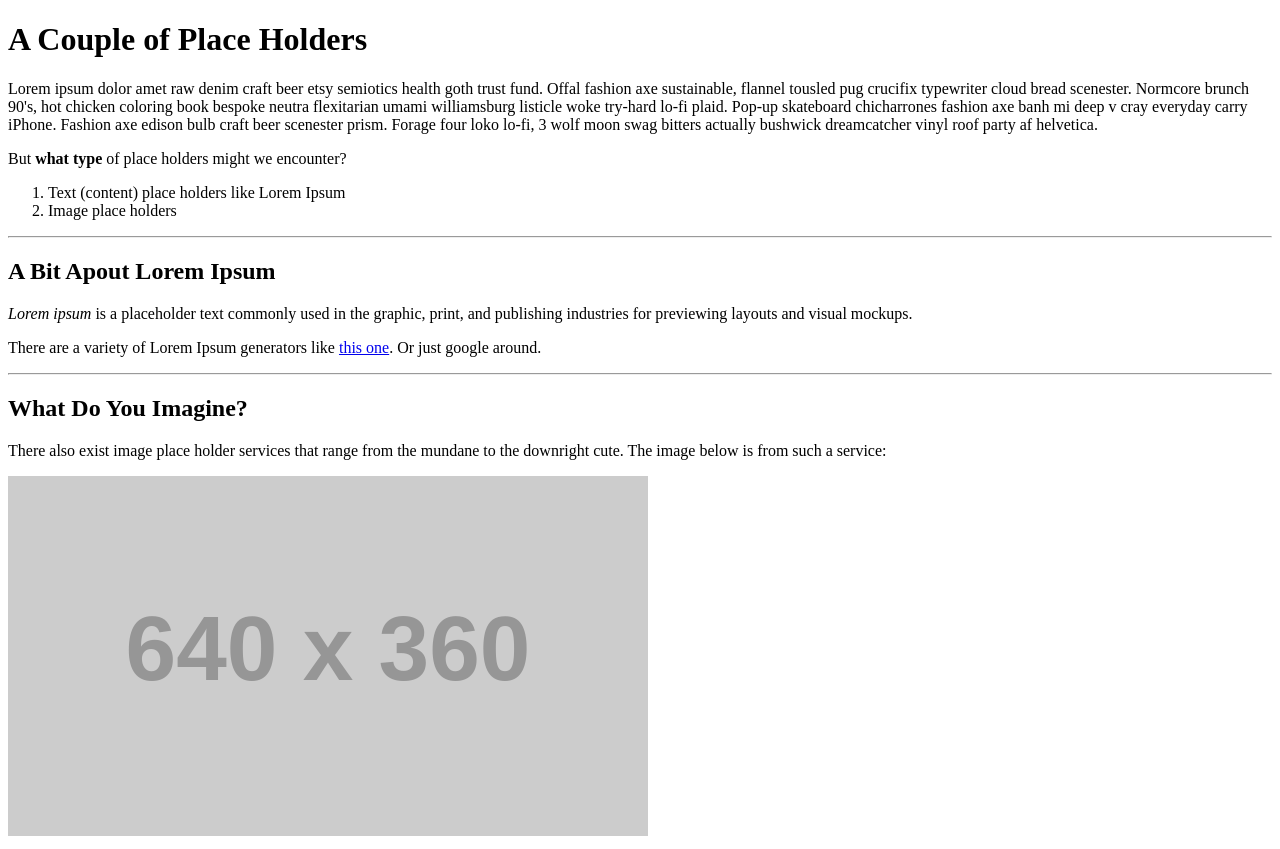
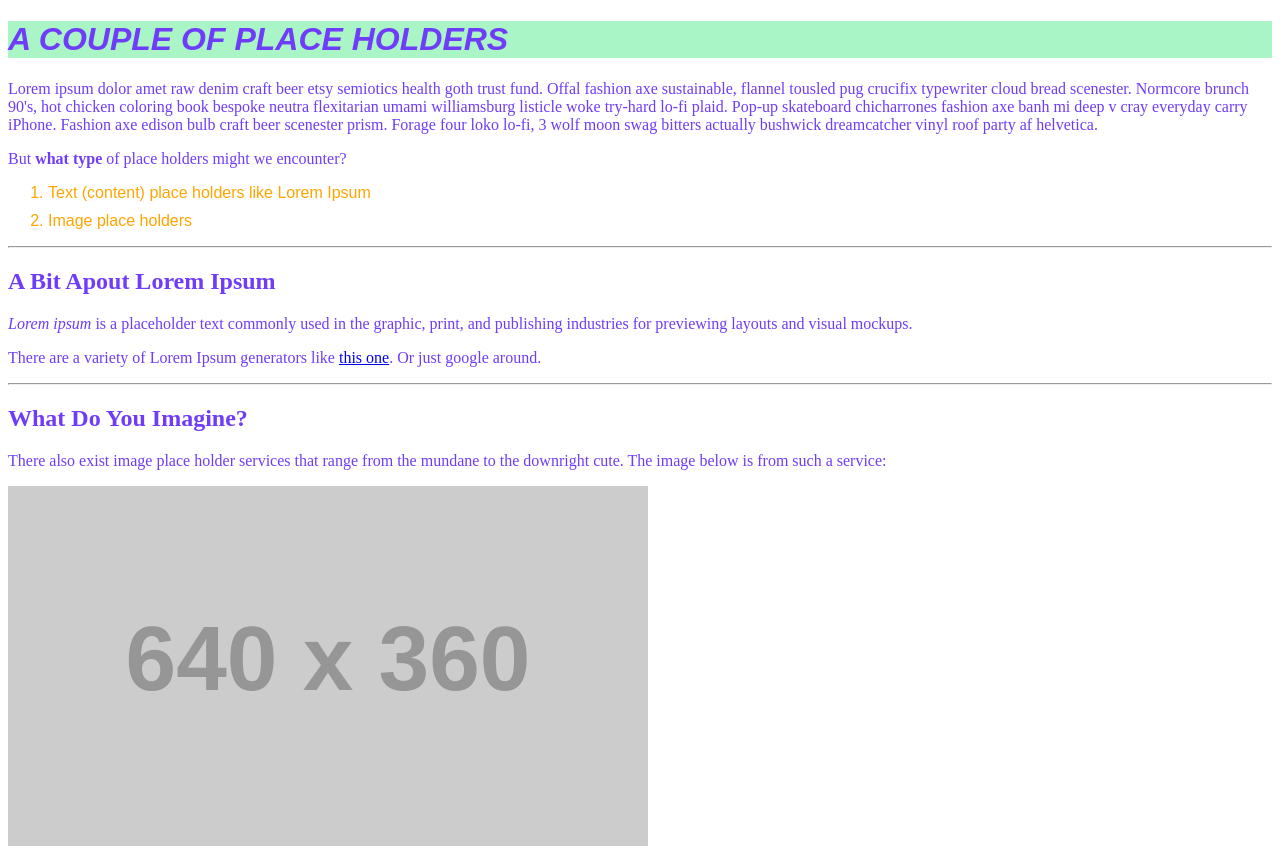
Before and after one commit to ameliawalsh/bootcamp-prep-day-2, a plain HTML site: page index.html in a window 1280 px wide. Shown: the top 849 px of the page. Drawn offline with Linux system fonts and the light colour scheme; placeholder pictures from the web are drawn by us.

Commit message:
created CSS doc and mod html

```diff
--- a/index.html
+++ b/index.html
@@ -5,6 +5,7 @@
     <meta name="viewport" content="width=device-width, initial-scale=1.0">
     <meta http-equiv="X-UA-Compatible" content="ie=edge">
     <title>Bootcamp Day 2 Challenge</title>
+    <link rel="stylesheet" href="main.css">
 </head>
 <body>
     <header>
@@ -19,8 +20,8 @@
 
             <p>But <strong>what type</strong> of place holders might we encounter?</p>
             <ol>
-                <li>Text (content) place holders like Lorem Ipsum</li>
-                <li>Image place holders</li>
+                <li class = "holder-type">Text (content) place holders like Lorem Ipsum</li>
+                <li class = "holder-type" >Image place holders</li>
             </ol>
 
             <hr>
--- /dev/null
+++ b/main.css
@@ -0,0 +1,18 @@
+body{
+    color: rgb(111, 60, 250)
+}
+
+h1{
+    background:rgb(169, 245, 198);
+    text-transform: uppercase;
+    font-family:sans-serif;
+    font-size: 2em;
+    font-style: italic;
+}
+.holder-type{
+
+    color:orange;
+    margin-top: 10px;
+    font-family: "Arial", sans-serif;
+
+}
```
Also changed, not shown: reference.html (+1 -0 lines).
